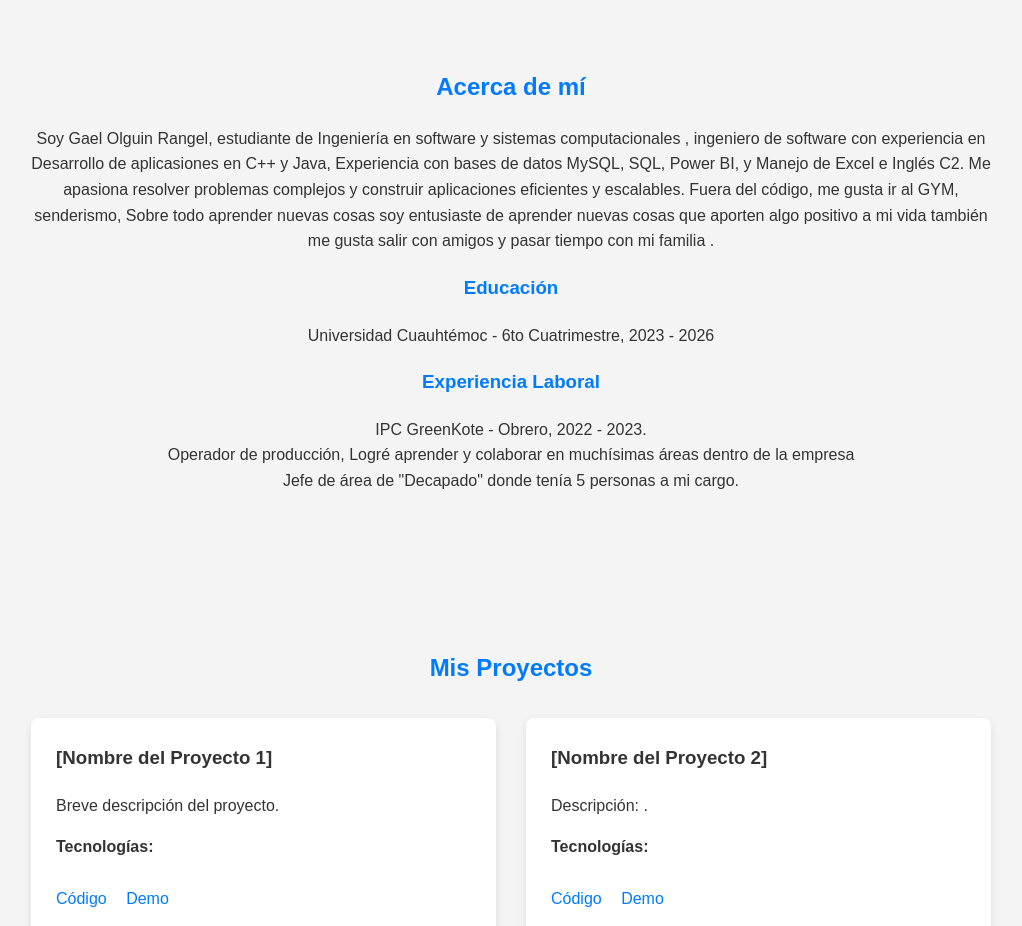
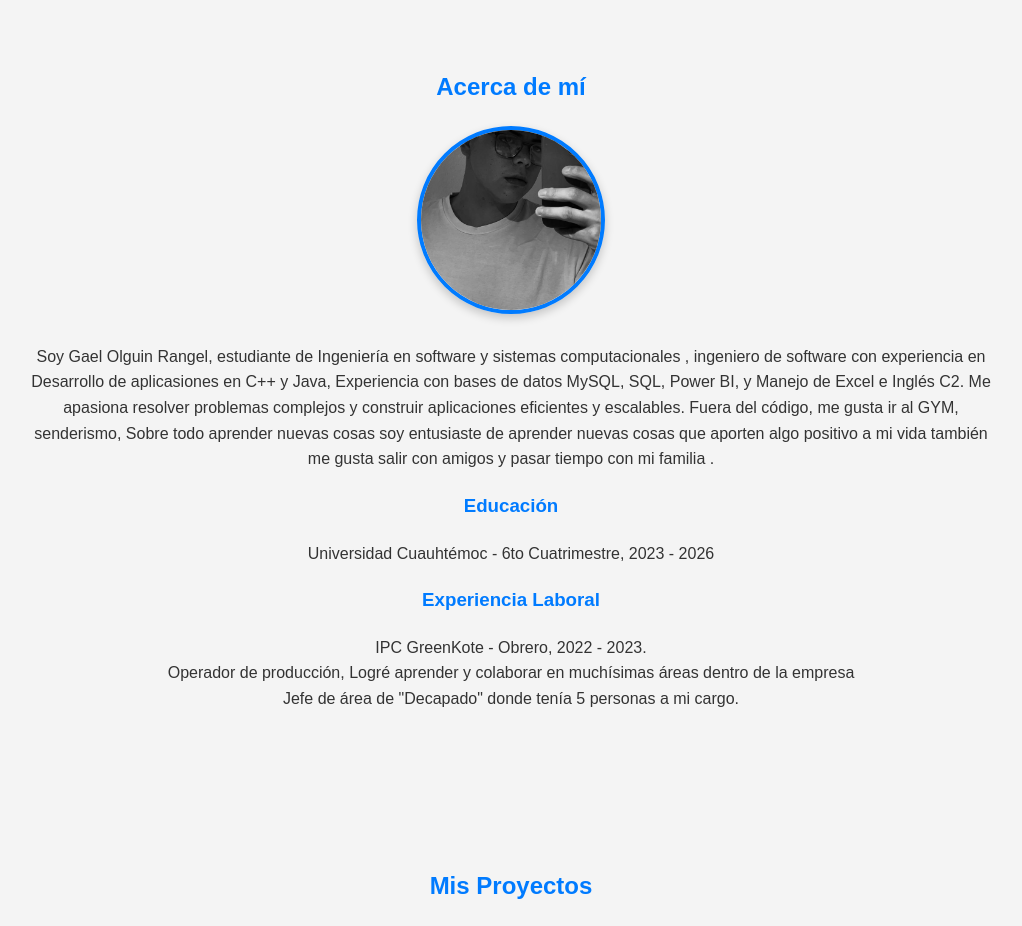
Before and after one commit to GaelOlguinR/GaelOlguinR.github.io, a plain HTML site: page index.html in a window 1280 px wide. Shown: the part 780-1706 px from the top of the page, without its empty margins (129-1151 px from the left). Drawn offline with Linux system fonts and the light colour scheme.

Commit message:
Add files via upload

```diff
--- a/index.html
+++ b/index.html
@@ -28,7 +28,9 @@
     </section>
 
     <section id="acerca-de" class="section">
+
         <h2>Acerca de mí</h2>
+        <img src="Imgen mia página.jpg" alt="Foto de Gael" class="profile-pic">
         <p>Soy Gael Olguin Rangel, estudiante de Ingeniería en software y sistemas computacionales , ingeniero de software con experiencia en Desarrollo de aplicasiones en C++ y Java, Experiencia con bases de datos MySQL, SQL, Power BI, y Manejo de Excel e Inglés C2.
             Me apasiona resolver problemas complejos y construir aplicaciones eficientes y escalables. Fuera del código, me gusta
              ir al GYM, senderismo, Sobre todo aprender nuevas cosas soy entusiaste de aprender nuevas cosas que aporten algo positivo a mi vida también me gusta salir con amigos y pasar tiempo con mi familia .</p>
--- a/style.css
+++ b/style.css
@@ -31,6 +31,18 @@ a:hover {
 ul {
     list-style: none;
     padding: 0;
+}
+
+/* Estilos para la foto de perfil */
+.profile-pic {
+    width: 180px; /* Tamaño de la imagen */
+    height: 180px; /* Asegura que sea cuadrada para un círculo perfecto */
+    border-radius: 50%; /* Hace la imagen circular */
+    object-fit: cover; /* Asegura que la imagen cubra el área sin distorsionarse */
+    display: block; /* Para poder centrarla con margin: auto */
+    margin: 0 auto 30px auto; /* Centra la imagen y le da un margen inferior */
+    border: 4px solid #007bff; /* Un borde para que resalte */
+    box-shadow: 0 4px 10px rgba(0, 0, 0, 0.2); /* Sombra para darle profundidad */
 }
 
 /* Header y Navegación */
```
Also changed, not shown: Imgen mia página.jpg (added).
